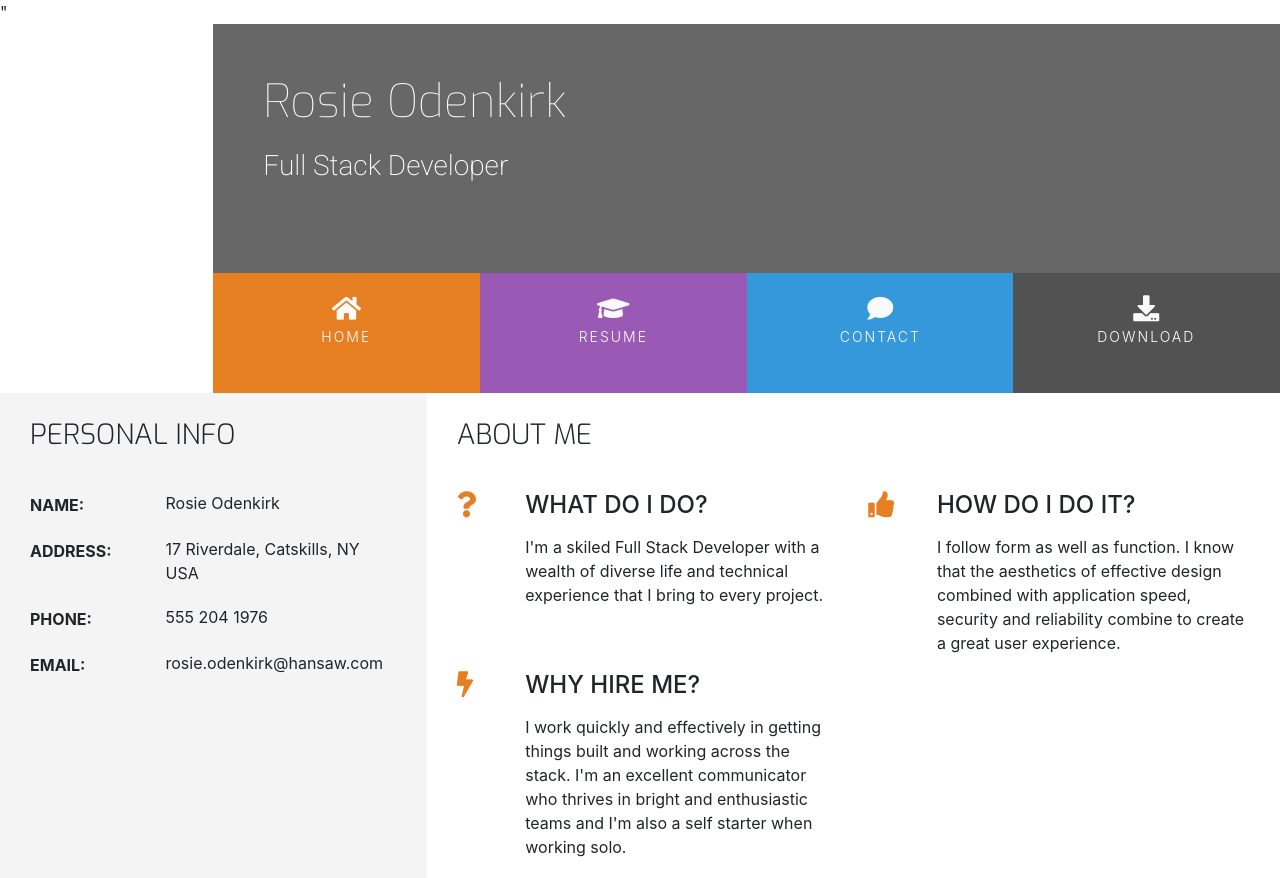
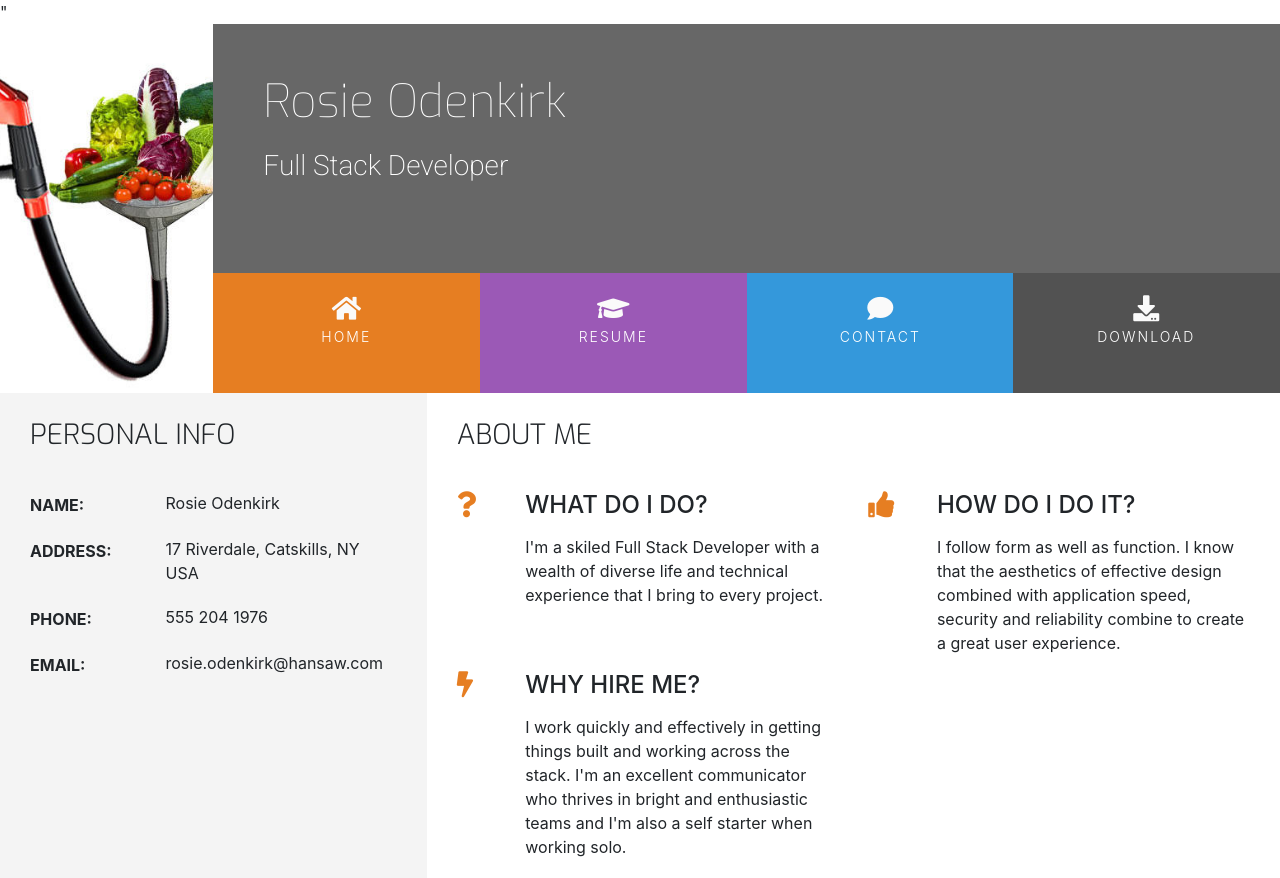
Before and after one commit to jdballard3/FoodISFuel, a plain HTML site: page index.html in a window 1280 px wide. Shown: the top 878 px of the page. Drawn offline with nearby package versions, Linux system fonts and the light colour scheme.

Commit message:
Logo Coding 2

```diff
--- a/assets/css/style.css
+++ b/assets/css/style.css
@@ -90,7 +90,7 @@ header {
 }
 
 .logo {
-    background: url("../images/FoodFuelFinalFlipped.png");
+    background: url("../images/FoodFuelFinalFlipped.jpg");
     background-position: center;
     background-repeat: no-repeat;
     background-size: cover;
```
